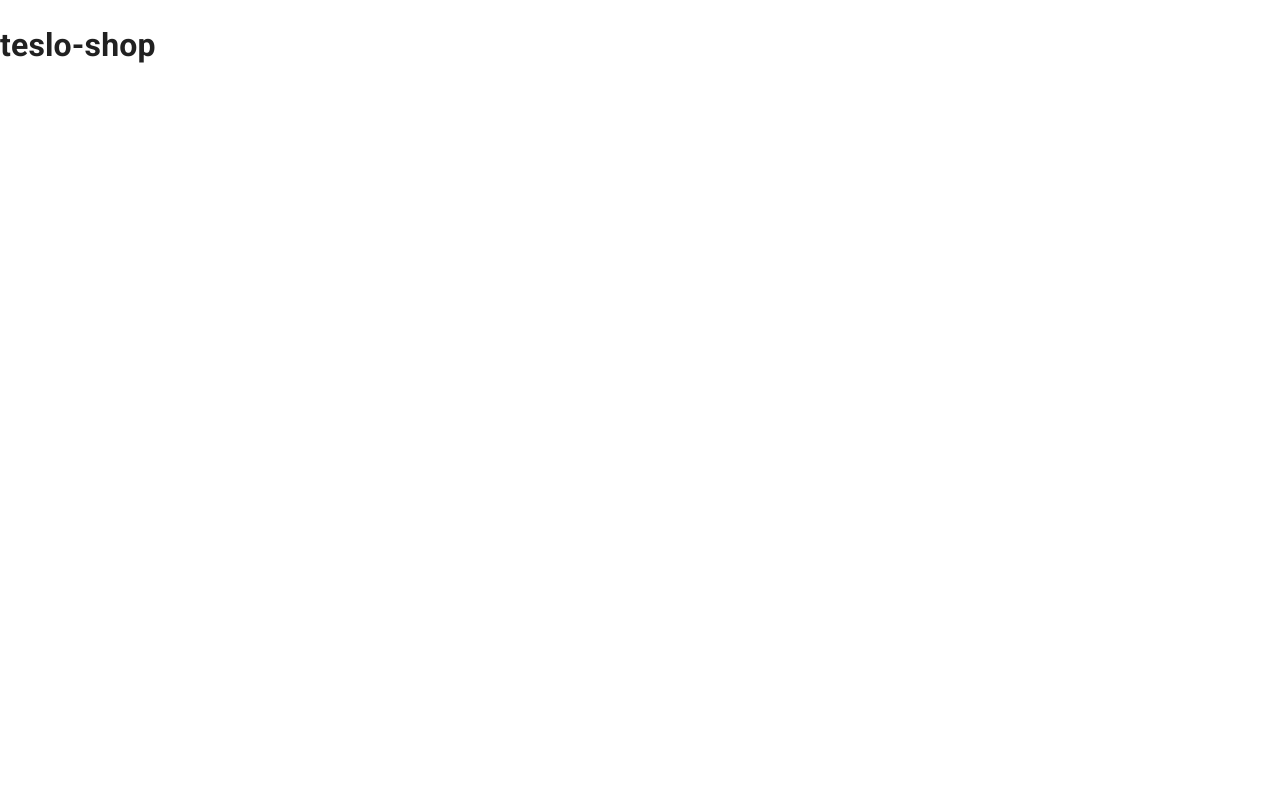
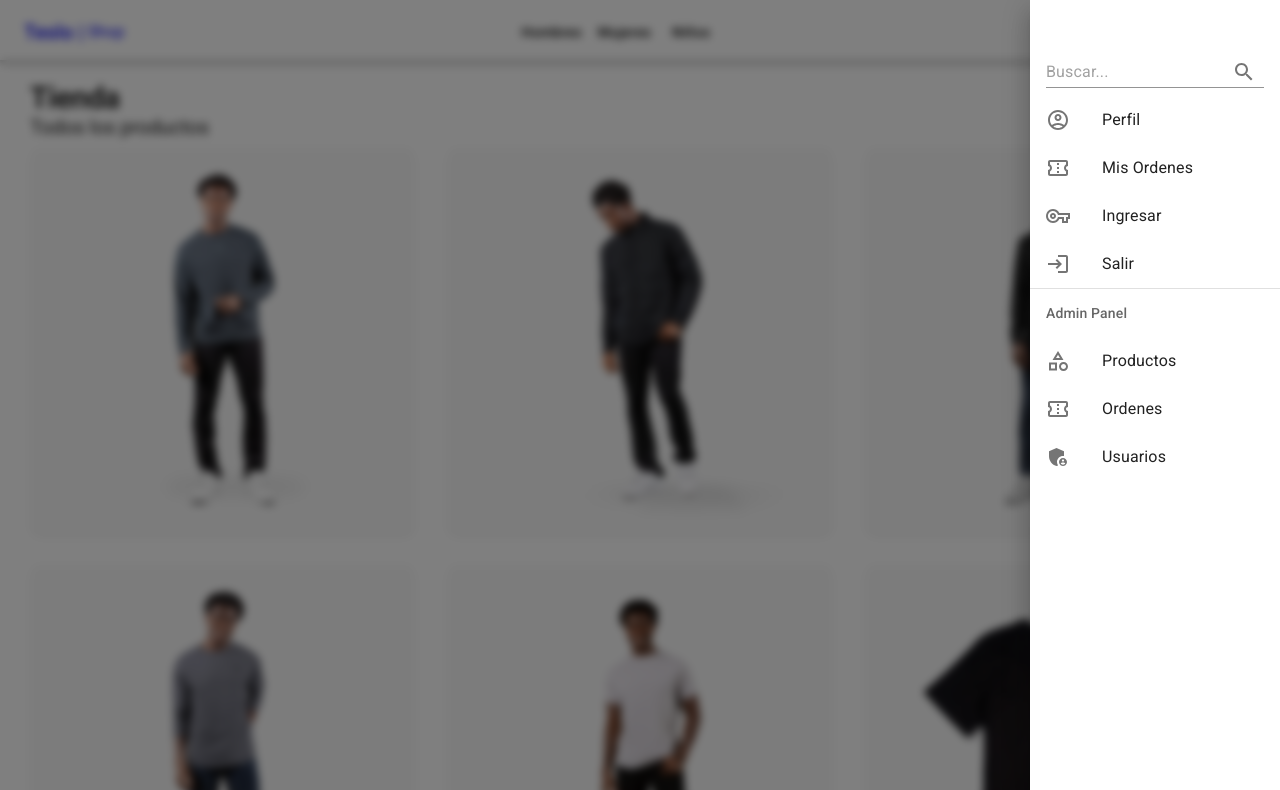
Before and after one commit to pblgllgs/teslo-shop-nextjs, a Next.js app: page / in a window 1280 px wide. Shown: the top 790 px of the page. Built offline with nearby package versions, Linux system fonts and the light colour scheme.

Commit message:
404, navbar, layout, sidemenu, theme

```diff
--- /dev/null
+++ b/components/layouts/ShopLayout.tsx
@@ -0,0 +1,40 @@
+import Head from 'next/head';
+import { FC, ReactNode } from 'react';
+import { Navbar, SideMenu } from '../ui';
+
+interface Props {
+  title: string;
+  pageDescription: string;
+  imageFullUrl?: string;
+  children: ReactNode;
+}
+export const ShopLayout: FC<Props> = ({
+  children,
+  title,
+  pageDescription,
+  imageFullUrl,
+}) => {
+  return (
+    <>
+      <Head>
+        <title>{title}</title>
+        <meta name="description" content={pageDescription} />
+        {imageFullUrl && <meta property="og:image" content={imageFullUrl} />}
+      </Head>
+      <nav>
+          <Navbar />
+      </nav>
+      <SideMenu />
+      <main
+        style={{
+          margin: '80px auto',
+          maxWidth: '1440px',
+          padding: '0px 30px',
+        }}
+      >
+        {children}
+      </main>
+      <footer></footer>
+    </>
+  );
+};
--- /dev/null
+++ b/components/layouts/index.ts
@@ -0,0 +1 @@
+export * from './ShopLayout';
--- /dev/null
+++ b/components/ui/Navbar.tsx
@@ -0,0 +1,66 @@
+import {
+  AppBar,
+  Badge,
+  Box,
+  Button,
+  IconButton,
+  Link,
+  Toolbar,
+  Typography,
+} from '@mui/material';
+import { SearchOutlined, ShoppingCartOutlined } from '@mui/icons-material';
+import NextLink from 'next/link';
+
+export const Navbar = () => {
+  return (
+    <AppBar>
+      <Toolbar>
+        <NextLink href="/" passHref>
+          <Link underline="none" display="flex" alignItems="center">
+            <Typography variant="h6"> Teslo |</Typography>
+            <Typography sx={{ ml: 0.5 }}>Shop</Typography>
+          </Link>
+        </NextLink>
+        <Box flex={1} />
+        <Box
+          sx={{
+            display: {
+              xs: 'none',
+              sm: 'block',
+            },
+          }}
+        >
+          <NextLink href="/category/men" passHref>
+            <Link underline="none">
+              <Button>Hombres</Button>
+            </Link>
+          </NextLink>
+          <NextLink href="/category/women" passHref>
+            <Link underline="none">
+              <Button>Mujeres</Button>
+            </Link>
+          </NextLink>
+          <NextLink href="/category/kid" passHref>
+            <Link underline="none">
+              <Button>Niños</Button>
+            </Link>
+          </NextLink>
+        </Box>
+        <Box flex={1} />
+        <IconButton>
+          <SearchOutlined />
+        </IconButton>
+        <NextLink href="/cart" passHref>
+          <Link>
+            <IconButton>
+              <Badge badgeContent={2} color="secondary">
+                <ShoppingCartOutlined />
+              </Badge>
+            </IconButton>
+          </Link>
+        </NextLink>
+        <Button>Menu</Button>
+      </Toolbar>
+    </AppBar>
+  );
+};
--- /dev/null
+++ b/components/ui/SideMenu.tsx
@@ -0,0 +1,126 @@
+import {
+  Box,
+  Divider,
+  Drawer,
+  IconButton,
+  Input,
+  InputAdornment,
+  List,
+  ListItem,
+  ListItemIcon,
+  ListItemText,
+  ListSubheader,
+} from '@mui/material';
+import {
+  AccountCircleOutlined,
+  AdminPanelSettings,
+  CategoryOutlined,
+  ConfirmationNumberOutlined,
+  EscalatorWarningOutlined,
+  FemaleOutlined,
+  LoginOutlined,
+  MaleOutlined,
+  SearchOutlined,
+  VpnKeyOutlined,
+} from '@mui/icons-material';
+
+export const SideMenu = () => {
+  return (
+    <Drawer
+      open={true}
+      anchor="right"
+      sx={{ backdropFilter: 'blur(4px)', transition: 'all 0.5s ease-out' }}
+    >
+      <Box sx={{ width: 250, paddingTop: 5 }}>
+        <List>
+          <ListItem>
+            <Input
+              type="text"
+              placeholder="Buscar..."
+              endAdornment={
+                <InputAdornment position="end">
+                  <IconButton aria-label="toggle password visibility">
+                    <SearchOutlined />
+                  </IconButton>
+                </InputAdornment>
+              }
+            />
+          </ListItem>
+
+          <ListItem button>
+            <ListItemIcon>
+              <AccountCircleOutlined />
+            </ListItemIcon>
+            <ListItemText primary={'Perfil'} />
+          </ListItem>
+
+          <ListItem button>
+            <ListItemIcon>
+              <ConfirmationNumberOutlined />
+            </ListItemIcon>
+            <ListItemText primary={'Mis Ordenes'} />
+          </ListItem>
+
+          <ListItem button sx={{ display: { xs: '', sm: 'none' } }}>
+            <ListItemIcon>
+              <MaleOutlined />
+            </ListItemIcon>
+            <ListItemText primary={'Hombres'} />
+          </ListItem>
+
+          <ListItem button sx={{ display: { xs: '', sm: 'none' } }}>
+            <ListItemIcon>
+              <FemaleOutlined />
+            </ListItemIcon>
+            <ListItemText primary={'Mujeres'} />
+          </ListItem>
+
+          <ListItem button sx={{ display: { xs: '', sm: 'none' } }}>
+            <ListItemIcon>
+              <EscalatorWarningOutlined />
+            </ListItemIcon>
+            <ListItemText primary={'Niños'} />
+          </ListItem>
+
+          <ListItem button>
+            <ListItemIcon>
+              <VpnKeyOutlined />
+            </ListItemIcon>
+            <ListItemText primary={'Ingresar'} />
+          </ListItem>
+
+          <ListItem button>
+            <ListItemIcon>
+              <LoginOutlined />
+            </ListItemIcon>
+            <ListItemText primary={'Salir'} />
+          </ListItem>
+
+          {/* Admin */}
+          <Divider />
+          <ListSubheader>Admin Panel</ListSubheader>
+
+          <ListItem button>
+            <ListItemIcon>
+              <CategoryOutlined />
+            </ListItemIcon>
+            <ListItemText primary={'Productos'} />
+          </ListItem>
+          <ListItem button>
+            <ListItemIcon>
+              <ConfirmationNumberOutlined />
+            </ListItemIcon>
+            <ListItemText primary={'Ordenes'} />
+          </ListItem>
+
+          <ListItem button>
+            <ListItemIcon>
+              <AdminPanelSettings />
+            </ListItemIcon>
+            <ListItemText primary={'Usuarios'} />
+          </ListItem>
+        </List>
+      </Box>
+    </Drawer>
+  );
+};
--- /dev/null
+++ b/components/ui/index.ts
@@ -0,0 +1,2 @@
+export * from './Navbar';
+export * from './SideMenu';
--- a/pages/index.tsx
+++ b/pages/index.tsx
@@ -1,9 +1,43 @@
-import type { NextPage } from 'next'
+import {
+  Card,
+  CardActionArea,
+  CardMedia,
+  Grid,
+  Typography,
+} from '@mui/material';
+import type { NextPage } from 'next';
+import { ShopLayout } from '../components/layouts';
+import { initialData } from '../database/products';
 
 const Home: NextPage = () => {
   return (
-    <h1>teslo-shop</h1>
-  )
-}
+    <ShopLayout
+      title={'Teslo-Shop'}
+      pageDescription={'Encuantra los productos aqui!!'}
+    >
+      <Typography variant="h1" component="h1">
+        Tienda
+      </Typography>
+      <Typography variant="h2" sx={{ mb: 1 }} component="h1">
+        Todos los productos
+      </Typography>
+      <Grid container spacing={4}>
+        {initialData.products.map((product) => (
+          <Grid item xs={6} sm={4} key={product.slug}>
+            <Card>
+              <CardActionArea>
+                <CardMedia
+                  component="img"
+                  image={`products/${product.images[0]}`}
+                  alt={product.title}
+                />
+              </CardActionArea>
+            </Card>
+          </Grid>
+        ))}
+      </Grid>
+    </ShopLayout>
+  );
+};
 
-export default Home
+export default Home;
--- a/themes/light-theme.ts
+++ b/themes/light-theme.ts
@@ -1,6 +1,4 @@
 import { createTheme } from '@mui/material/styles';
-import { red,  } from '@mui/material/colors';
-
 
 export const lightTheme = createTheme({
   palette: {
@@ -57,6 +55,8 @@ export const lightTheme = createTheme({
       },
       styleOverrides: {
         root: {
+          backgroundColor: 'white',
+          color: 'black',
           textTransform: 'none',
           boxShadow: 'none',
           borderRadius: 10,
```
Also changed, not shown: pages/404.tsx (added, +33 -0 lines).
